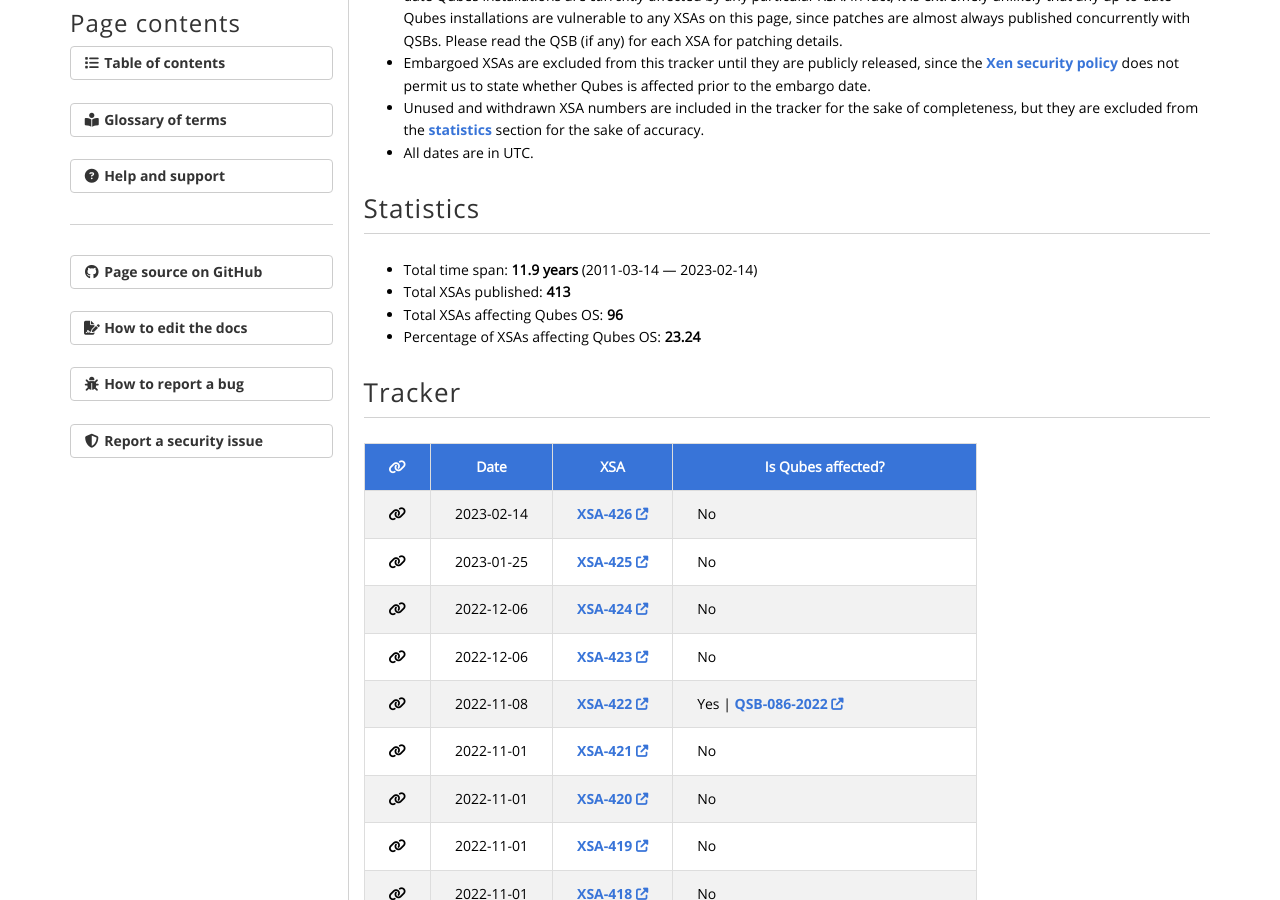
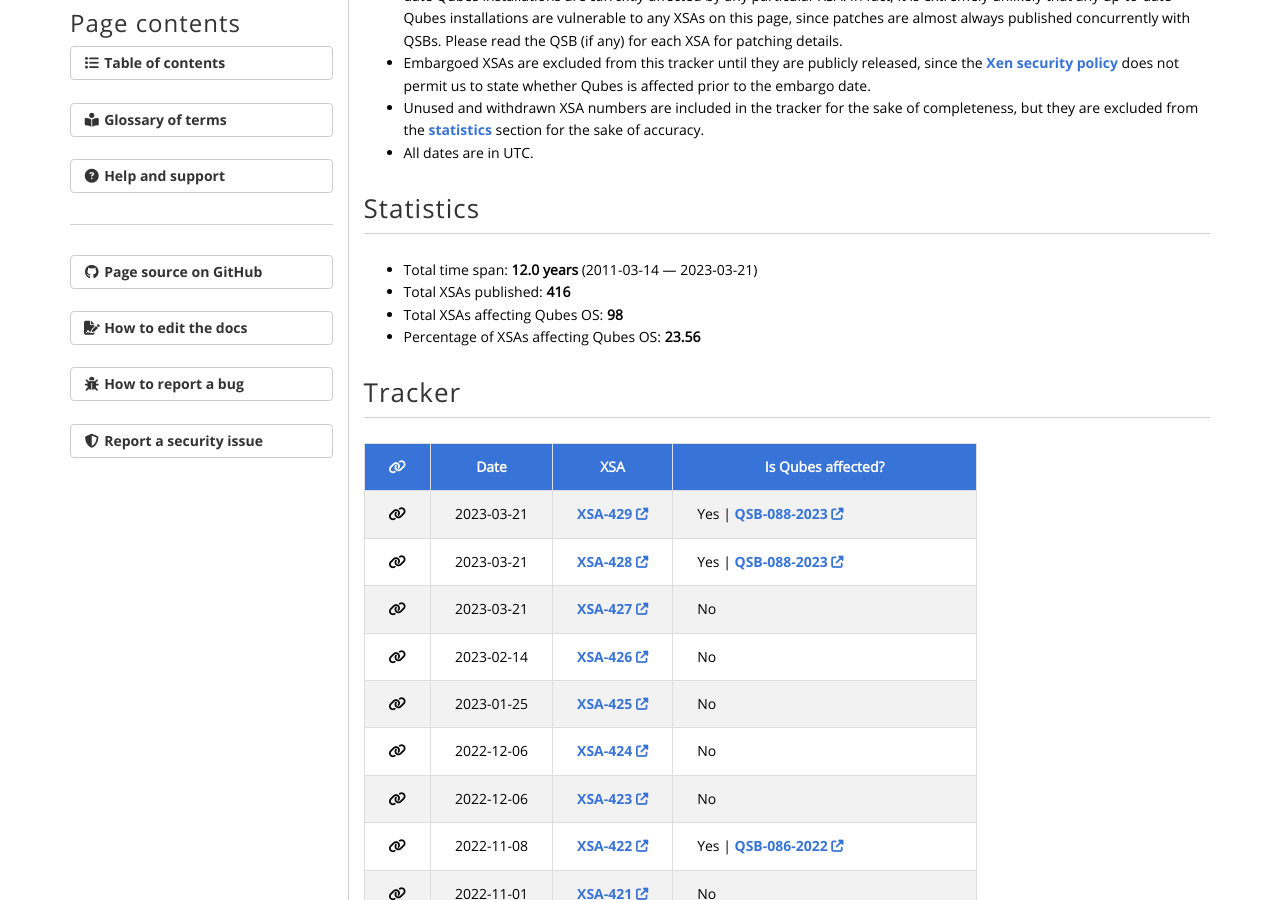
Before and after one commit to QubesOS/qubesos.github.io, a Jekyll site: the page built from pages/xsa.md, in a window 1280 px wide and 900 px high, scrolled down 657 px. Built offline with Jekyll 4.4.1, drawn with Linux system fonts in a browser that asks for light colours; some web fonts are replaced.

Commit message:
Add XSAs released on 2023-03-21

```diff
--- a/_data/sec-xsa.yml
+++ b/_data/sec-xsa.yml
@@ -1787,3 +1787,17 @@
 - xsa: 426
   date: 2023-02-14
   affected: no
+
+- xsa: 427
+  date: 2023-03-21
+  affected: no
+
+- xsa: 428
+  date: 2023-03-21
+  affected: yes
+  qsb: 088-2023
+
+- xsa: 429
+  date: 2023-03-21
+  affected: yes
+  qsb: 088-2023
```
